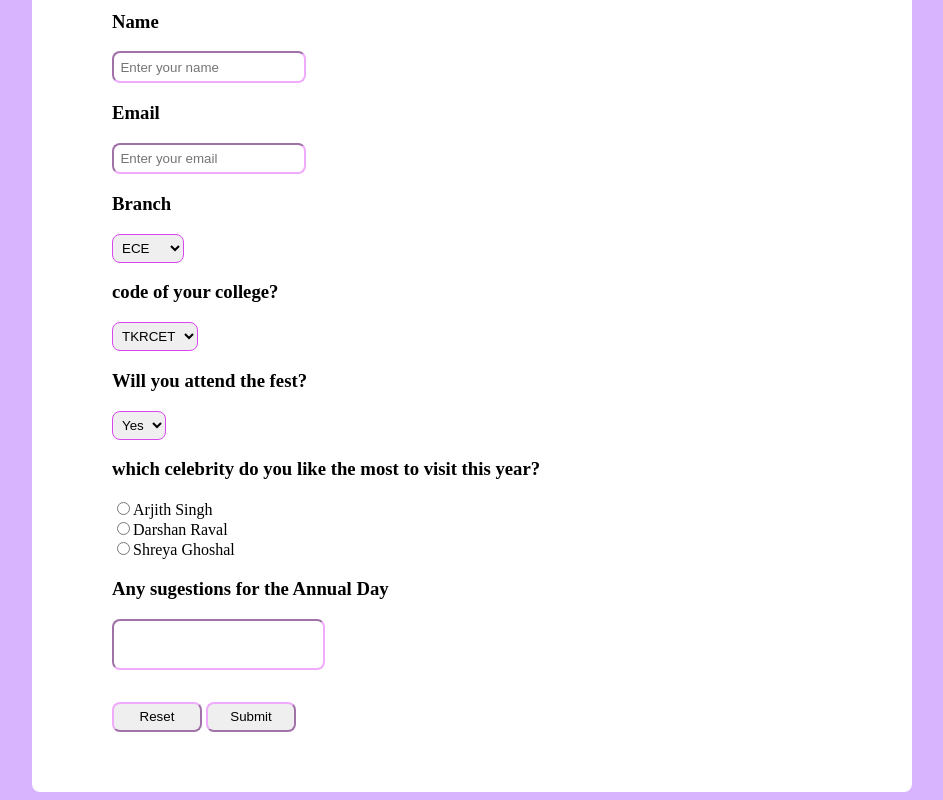
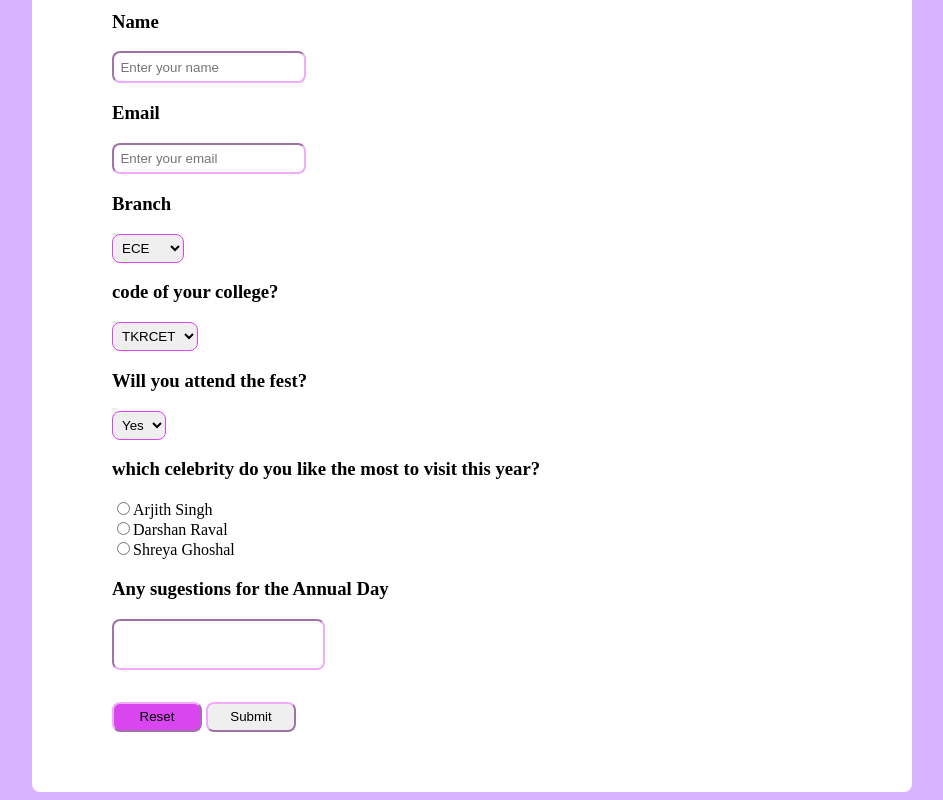
Before and after one commit to pravalikareddy05/live-class-project-6, a website: page survey/survey.html in a window 1280 px wide. In both pictures the pointer is over the button "Reset". Shown: the part 120-920 px from the top of the page, without its empty margins (208-1151 px from the left). Drawn offline with Linux system fonts and the light colour scheme.

Commit message:
added done

```diff
--- a/survey/style.css
+++ b/survey/style.css
@@ -5,7 +5,7 @@ body{
 
 
 h1{
-    margin-left: 18rem;
+    margin-left: 20rem;
 }
 .shiznay{
     background-color: white;
@@ -49,4 +49,9 @@ input[type=text] {
     cursor: pointer;
     border-radius: 0.5rem;
     border-color: #f0abfc;
+
 }
+#box-two:hover{
+    background-color: #d946ef;
+    transition: 0.4s;
+}
```
